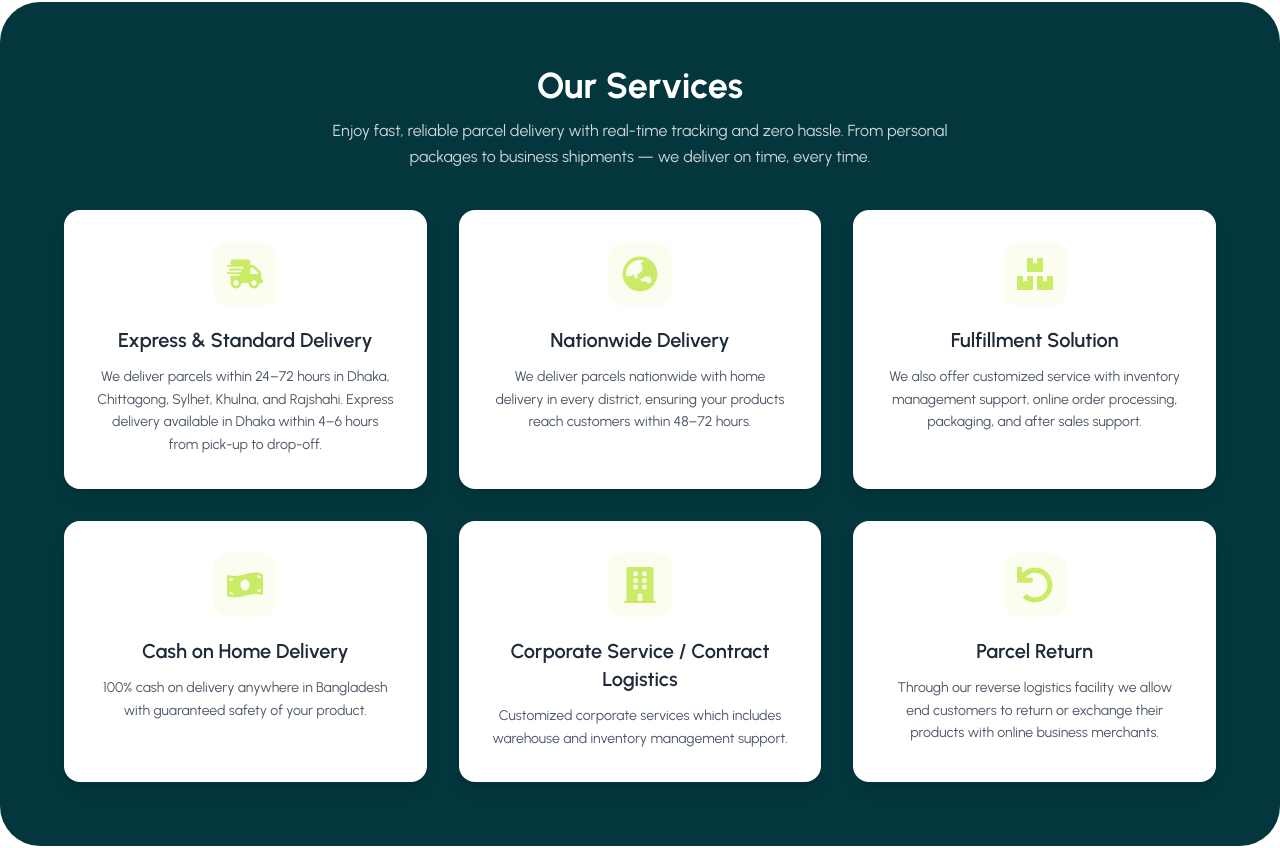
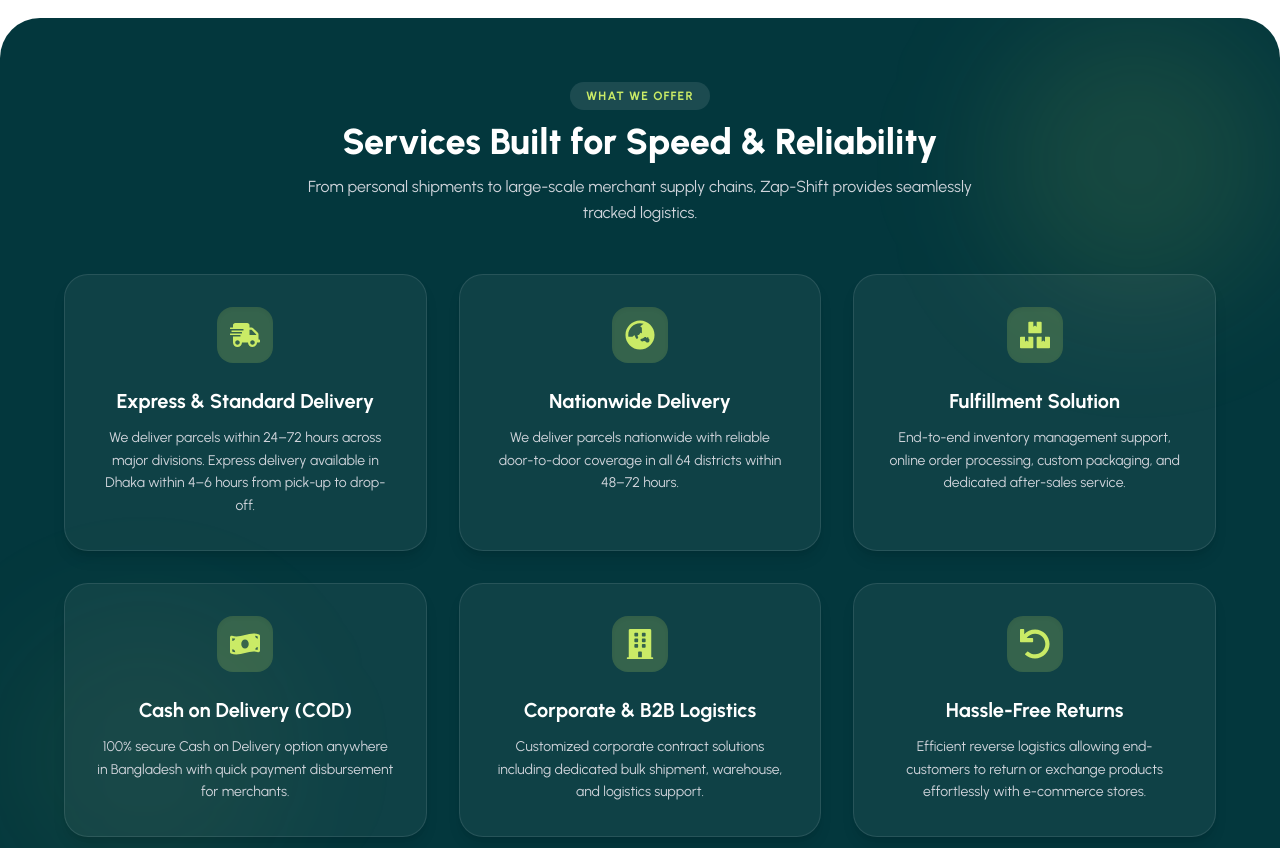
Before and after one commit to opunath26/zap-shift-client, a React (Vite) app: page / in a window 1280 px wide. Shown: the part 2600-3448 px from the top of the page. Built offline with nearby package versions, Linux system fonts and the light colour scheme; no server answers.

Commit message:
feat(home): update OurServices section with theme contrast and smooth animations

```diff
--- a/src/pages/Home/Banner/OurServices.jsx
+++ b/src/pages/Home/Banner/OurServices.jsx
@@ -1,4 +1,5 @@
 import React from 'react';
+import { motion } from 'framer-motion';
 import {
   FaShippingFast,
   FaGlobeAsia,
@@ -8,78 +9,97 @@
   FaUndo
 } from 'react-icons/fa';
 
-const OurServices = () => {
 const services = [
   {
     title: "Express & Standard Delivery",
-      desc: "We deliver parcels within 24–72 hours in Dhaka, Chittagong, Sylhet, Khulna, and Rajshahi. Express delivery available in Dhaka within 4–6 hours from pick-up to drop-off.",
-      icon: <FaShippingFast className="text-3xl sm:text-4xl" />,
+    desc: "We deliver parcels within 24–72 hours across major divisions. Express delivery available in Dhaka within 4–6 hours from pick-up to drop-off.",
+    icon: <FaShippingFast className="text-2xl sm:text-3xl" />,
   },
   {
     title: "Nationwide Delivery",
-      desc: "We deliver parcels nationwide with home delivery in every district, ensuring your products reach customers within 48–72 hours.",
-      icon: <FaGlobeAsia className="text-3xl sm:text-4xl" />,
+    desc: "We deliver parcels nationwide with reliable door-to-door coverage in all 64 districts within 48–72 hours.",
+    icon: <FaGlobeAsia className="text-2xl sm:text-3xl" />,
   },
   {
     title: "Fulfillment Solution",
-      desc: "We also offer customized service with inventory management support, online order processing, packaging, and after sales support.",
-      icon: <FaBoxes className="text-3xl sm:text-4xl" />,
+    desc: "End-to-end inventory management support, online order processing, custom packaging, and dedicated after-sales service.",
+    icon: <FaBoxes className="text-2xl sm:text-3xl" />,
   },
   {
-      title: "Cash on Home Delivery",
-      desc: "100% cash on delivery anywhere in Bangladesh with guaranteed safety of your product.",
-      icon: <FaMoneyBillWave className="text-3xl sm:text-4xl" />,
+    title: "Cash on Delivery (COD)",
+    desc: "100% secure Cash on Delivery option anywhere in Bangladesh with quick payment disbursement for merchants.",
+    icon: <FaMoneyBillWave className="text-2xl sm:text-3xl" />,
   },
   {
-      title: "Corporate Service / Contract Logistics",
-      desc: "Customized corporate services which includes warehouse and inventory management support.",
-      icon: <FaBuilding className="text-3xl sm:text-4xl" />,
+    title: "Corporate & B2B Logistics",
+    desc: "Customized corporate contract solutions including dedicated bulk shipment, warehouse, and logistics support.",
+    icon: <FaBuilding className="text-2xl sm:text-3xl" />,
   },
   {
-      title: "Parcel Return",
-      desc: "Through our reverse logistics facility we allow end customers to return or exchange their products with online business merchants.",
-      icon: <FaUndo className="text-3xl sm:text-4xl" />,
+    title: "Hassle-Free Returns",
+    desc: "Efficient reverse logistics allowing end-customers to return or exchange products effortlessly with e-commerce stores.",
+    icon: <FaUndo className="text-2xl sm:text-3xl" />,
   },
 ];
 
+const OurServices = () => {
   return (
-    <section className="bg-secondary my-8 sm:my-16 py-12 sm:py-16 px-4 sm:px-8 lg:px-12 rounded-3xl sm:rounded-[2.5rem] mx-4 sm:mx-8 lg:mx-auto max-w-7xl">
-      <div className="mx-auto max-w-6xl">
-        {/* Title */}
-        <div className="mb-10 text-center">
-          <h2 className="font-bold text-white text-3xl sm:text-4xl">
-            Our Services
+    <section className="relative bg-secondary mx-4 sm:mx-8 lg:mx-auto my-12 sm:my-20 px-4 sm:px-8 lg:px-12 py-12 sm:py-16 rounded-3xl sm:rounded-[2.5rem] max-w-7xl overflow-hidden">
+
+      {/* Background Subtle Glow Elements */}
+      <div className="top-0 right-0 absolute bg-primary/10 blur-3xl rounded-full w-72 h-72 pointer-events-none"></div>
+      <div className="bottom-0 left-0 absolute bg-primary/5 blur-3xl rounded-full w-72 h-72 pointer-events-none"></div>
+
+      <div className="z-10 relative mx-auto max-w-6xl">
+
+        {/* Section Title Header */}
+        <motion.div
+          initial={{ opacity: 0, y: -20 }}
+          whileInView={{ opacity: 1, y: 0 }}
+          viewport={{ once: true }}
+          transition={{ duration: 0.5 }}
+          className="mx-auto mb-12 max-w-2xl text-center"
+        >
+          <span className="inline-block bg-white/10 mb-3 px-4 py-1.5 rounded-full font-bold text-primary text-xs uppercase tracking-widest">
+            What We Offer
+          </span>
+          <h2 className="font-extrabold text-white text-3xl sm:text-4xl">
+            Services Built for Speed & Reliability
           </h2>
-          <p className="mx-auto mt-3 max-w-2xl text-gray-300 text-sm sm:text-base leading-relaxed">
-            Enjoy fast, reliable parcel delivery with real-time tracking and zero hassle.
-            From personal packages to business shipments — we deliver on time, every time.
+          <p className="mt-3 text-gray-300 text-sm sm:text-base leading-relaxed">
+            From personal shipments to large-scale merchant supply chains, Zap-Shift provides seamlessly tracked logistics.
           </p>
-        </div>
+        </motion.div>
 
-        {/* Cards Grid */}
+        {/* Services Cards Grid */}
         <div className="gap-6 sm:gap-8 grid grid-cols-1 sm:grid-cols-2 lg:grid-cols-3">
           {services.map((service, index) => (
-            <div
+            <motion.div
               key={index}
-              className="group flex flex-col items-center bg-white hover:bg-primary shadow-lg p-6 sm:p-8 rounded-2xl text-center hover:-translate-y-1 transition-all duration-300 cursor-pointer"
+              initial={{ opacity: 0, y: 30 }}
+              whileInView={{ opacity: 1, y: 0 }}
+              viewport={{ once: true }}
+              transition={{ duration: 0.4, delay: index * 0.1 }}
+              className="group flex flex-col items-center bg-white/5 hover:bg-primary shadow-lg p-6 sm:p-8 border border-white/10 rounded-3xl text-center transition-all hover:-translate-y-2 duration-300 cursor-pointer"
             >
-              {/* Dynamic Icon */}
-              <div className="flex justify-center items-center bg-primary/10 group-hover:bg-white mb-5 rounded-2xl w-16 h-16 text-primary group-hover:text-primary transition-all duration-300">
+              {/* Dynamic Icon Container */}
+              <div className="flex justify-center items-center bg-primary/20 group-hover:bg-secondary shadow-inner mb-6 rounded-2xl w-14 h-14 text-primary group-hover:text-primary transition-all duration-300">
                 {service.icon}
               </div>
 
               {/* Title */}
-              <h3 className="mb-3 font-semibold group-hover:text-white text-gray-800 text-lg sm:text-xl transition-colors">
+              <h3 className="mb-3 font-bold text-white group-hover:text-secondary text-lg sm:text-xl transition-colors">
                 {service.title}
               </h3>
 
               {/* Description */}
-              <p className="group-hover:text-white/90 text-gray-600 text-sm leading-relaxed transition-colors">
+              <p className="text-gray-300 group-hover:text-secondary/90 text-sm leading-relaxed transition-colors">
                 {service.desc}
               </p>
-            </div>
+            </motion.div>
           ))}
         </div>
+
       </div>
     </section>
   );
```
Lines whose indentation alone changed are shown as unchanged.
